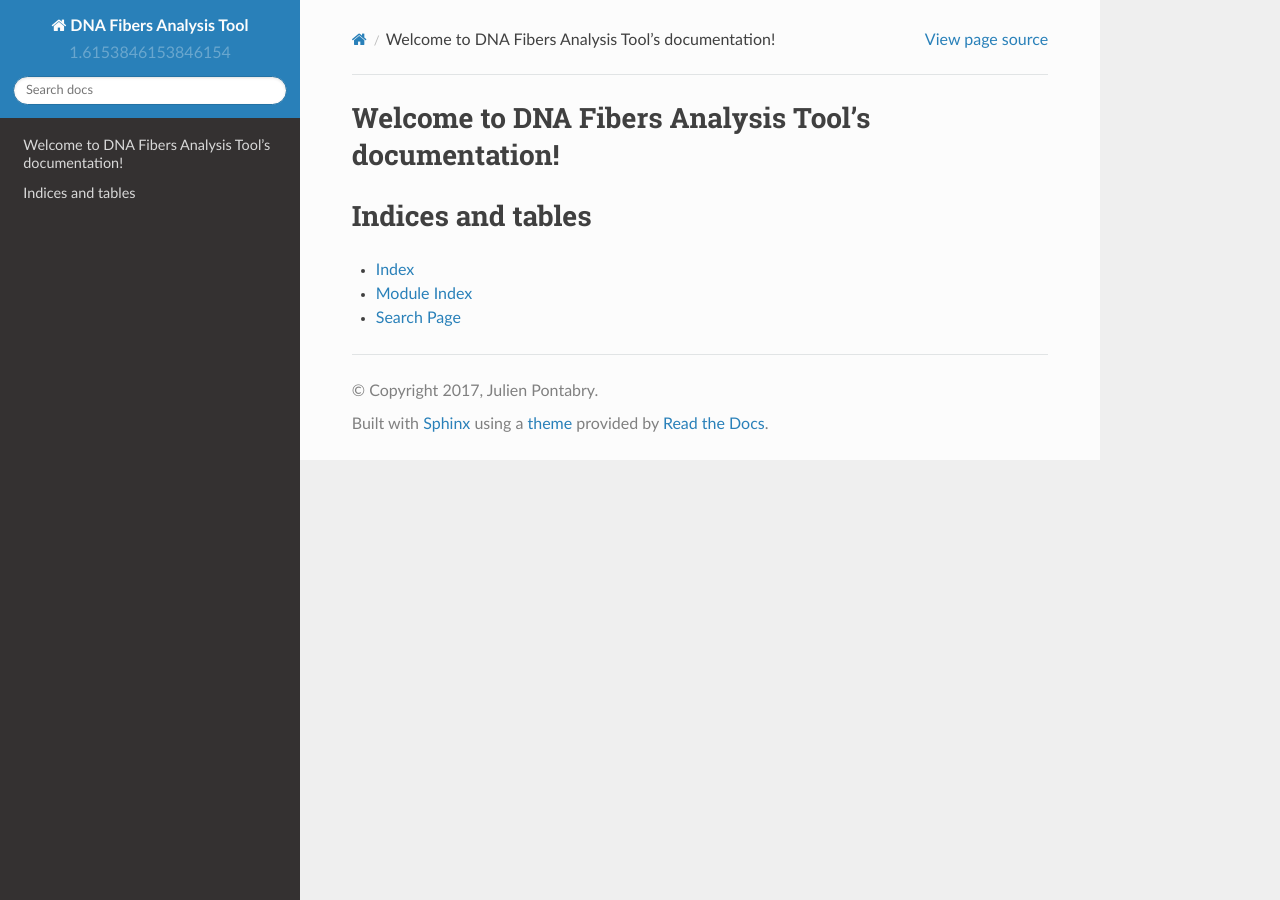
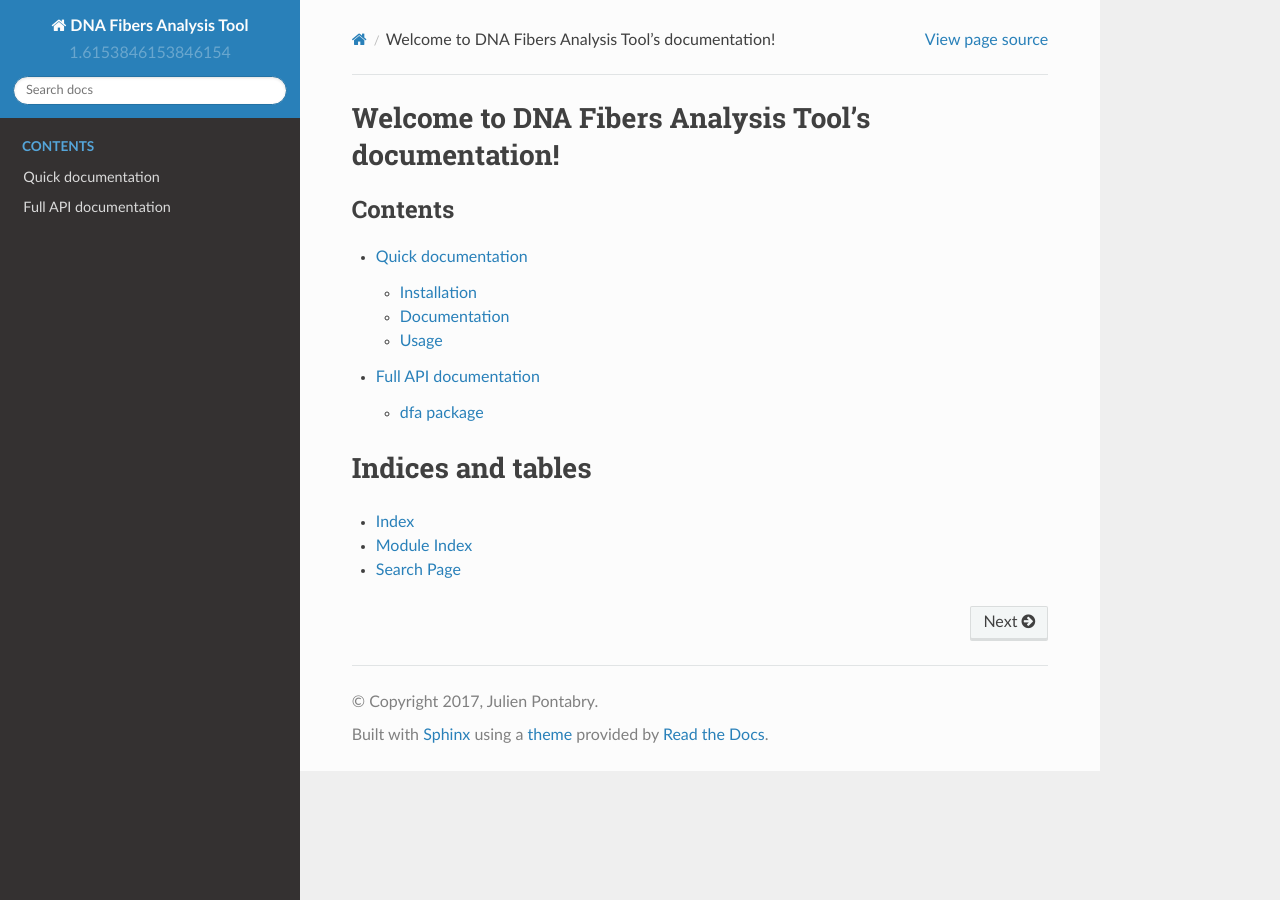
Before and after one commit to IES-HelmholtzZentrumMunchen/dna-fibers-analysis, a Sphinx documentation site: the page built from doc/source/index.rst, in a window 1280 px wide. Built offline with Sphinx 7.4.7 and the Read the Docs theme 2.0.0, drawn with Linux system fonts in a browser that asks for light colours; formulas are drawn with MathJax 3; some of the changed lines change nothing that is shown.

Commit message:
Improve documentation.

```diff
--- a/doc/source/index.rst
+++ b/doc/source/index.rst
@@ -4,16 +4,18 @@
    contain the root `toctree` directive.
 
 Welcome to DNA Fibers Analysis Tool's documentation!
-====================================================
+####################################################
 
 .. toctree::
    :maxdepth: 2
-   :caption: Contents:
+   :caption: Contents
 
+   quickdoc
+   modules
 
 
 Indices and tables
-==================
+##################
 
 * :ref:`genindex`
 * :ref:`modindex`
--- a/doc/source/modules.rst
+++ b/doc/source/modules.rst
@@ -1,5 +1,5 @@
-dfa
-===
+Full API documentation
+**********************
 
 .. toctree::
    :maxdepth: 4
--- /dev/null
+++ b/doc/source/quickdoc.rst
@@ -0,0 +1,168 @@
+Quick documentation
+*******************
+
+This python package contains useful tools for analyzing the microscopy images obtained from a DNA fibers experiment.
+
+
+Installation
+============
+
+The package is compatible with `python 3.6` and above, so please check that you have it before using.
+
+There is no automatic setup using PyPy yet, so the repository should be cloned on the local machine and the path must be added to the python path environment variable, using the following commands.
+
+.. code-block:: shell
+
+  git clone https://github.com/IES-HelmholtzZentrumMunchen/dna-fibers-analysis.git /path/on/local/machine
+  export PYTHONPATH=/path/on/local/machine:$PYTHONPATH
+
+Before use, the dependencies must be installed. It is recommended to use a virtual environment. To do so, use the following commands in the local path.
+
+.. code-block:: shell
+
+  python3.6 -m venv ./venv
+  source ./venv/bin/activate
+  pip install -r requirements.txt
+
+To be sure that everything work fine, the tests can be ran by using the following command in the local path.
+
+.. code-block:: shell
+
+  nosetests
+
+When the work is done, you can leave the virtual environment by typing ``deactivate``. Do not forget to activate the environment before using the package, using the command ``source /path/to/local/machine/venv/bin/activate``.
+
+
+Documentation
+=============
+
+The API documentation is available through Sphinx building in the doc folder, using for instance the following commands.
+
+.. code-block:: shell
+
+  cd ./doc
+  make html
+
+
+Usage
+=====
+
+The DFA module has several commands, that can be listed by typing the following in a terminal with an active environment.
+
+.. code-block:: shell
+
+  python -m dfa -h
+
+Each command has it own help that can be displayed by using similar command as the following one, that is simulating an DNA fibers image.
+
+.. code-block:: shell
+
+  python -m dfa simulate
+
+The help for each command is accessible through
+.. code-block:: shell
+
+  python -m dfa simulate -h
+
+Although this usage section is organized as a small tutorial example with simulated data, the sub-section titles help to find information about a specific question. Therefore, despite it is meant to be red sequentially, parts can be picked up when needed.
+
+
+DNA fibers image simulation
+---------------------------
+
+Let's simulate a few images to be used in the following examples. For that purpose, we will need to get the PSF file (named *sf_610nm-1.4NA-62.5nm-125nm-32.tif* and located in *doc* directory) and run the following commands.
+
+.. code-block:: shell
+
+  python -m dfa simulate ./psf_610nm-1.4NA-62.5nm-125nm-32.tif --number 10 --ij --output ./image-1.tif
+  python -m dfa simulate ./psf_610nm-1.4NA-62.5nm-125nm-32.tif --number 10 --ij --output ./image-2.tif
+  python -m dfa simulate ./psf_610nm-1.4NA-62.5nm-125nm-32.tif --number 10 --ij --output ./image-3.tif
+
+Here we feed the commands with the path to the PSF file, we set the number of fibers to generate per image to 10, we activate the compatibility with ImageJ (for ROI showing the fibers) and we set the output path. All other parameters are set to default (see simulate command help).
+
+For clarity, we put the images and the fibers paths into separate folders; for instance respectively into *images* and *fibers-truth* folders.
+
+
+Batch processing
+----------------
+
+The easiest way to process the images is to use the ``pipeline`` command, that is running the whole pipeline in batch processing on the input images. The usage is simply the following. Right now, the expected image format is *.tif*.
+
+.. code-block:: shell
+
+  python -m dfa pipeline ./images .
+
+The first and the second parameters are respectively the input (the images) and the output path (here we set the output as the current directory). Once the command starts, it shows progress bars that helps tracking the progress state.
+
+With the default parameters, the output is only one file sumaryzing all the fibers, patterns and lengths in *./analysis/detailed_analysis.csv*. However, it is possible to save intermediate files, such as the detected fibers or the unfolded fibers, using ``--save...`` flags. It is also possible to save every intermediate file by using the flag ``--save-all``.
+
+The command also allows to control the algorithm, for instance by setting the sensitivity (``--intensity-sensitivity``), the reconstruction extent (``--reconstruction-extent``) or the pixel size (``--pixel-size``). Please refer to the command help (``-h`` or ``--help``) for a complete list of options.
+
+
+Quantifying
+-----------
+
+When images are processed and at least a detailed analysis output file is generated, quantification can be performed with the following command.
+
+.. code-block:: shell
+
+  python -m dfa quantify ./analysis/detailed_analysis.csv --output ./analysis/example
+
+Three files containing the quantifications are outputed: the fork rate, the fork speed and the fiber patterns. The ``--output`` option allows to specify the path and the prefix of the output files (here *./analysis* is the path and *example* is the prefix).
+
+
+Masking
+-------
+
+When the interesting part of a huge image is located in a small area or some parts of the image are not usable (in case of overlapping of fibers or in the presence of dust for instance), using masks is a good practice.
+
+The masks must be created with any image editor. They are simply images with non-zero pixels defining valid areas. To make them, it is possible to use ImageJ by drawing a region of interest, then using the tool *Create Mask* and finally saving them to a directory with the identical image name and the suffix *_mask*, e.g. *<image name>_mask.tif*.
+
+Assuming that we did so for all the images and we put the masks in the folder *./masks*, running the pipeline with the masks is simply done by typing the following command.
+
+.. code-block:: shell
+
+  python -m dfa pipeline ./images . --masks ./masks
+
+Only the regions inside the masks will be then processed. Also, you will notice that the processing is much faster.
+
+
+Interacting and correcting
+--------------------------
+
+Sometimes, the process does not work exactly as expected, for instance when a fiber is missed or not properly labelled. Therefore, it is a good practice to do the steps separately: fibers detection, fibers extraction and patterns analysis.
+
+For that purpose, there are three dedicated commands. The first one is the fibers detection command, for which an example is written below.
+
+.. code-block:: shell
+
+  mkdir ./fibers
+  python -m dfa detect ./images --mask ./masks --output ./fibers --ij
+
+This command outputs two files per image: an overlay of the detected fibers on the images and a zip file containing the fibers files. When using the option ``--ij``, it outputs ImageJ-compatible files that can be loaded into ImageJ as regions of interest.
+
+After this step, it is possible to interact with the output to correct it. This is achieved by loading the ImageJ fibers into ImageJ, by removing, moving or adding fibers and by saving the modified set of fibers to the disk and overwriting the old set. To save the modified fibers with ImageJ, on the *ROI Manager*, click on *More >>* and *Save...*, then select the file you just loaded from the drive.
+
+The second dedicated command is the fibers extraction command, which usage is the following.
+
+.. code-block:: shell
+
+  mkdir ./profiles
+  python -m dfa extract ./images ./fibers --output ./profiles
+
+Two files per fiber are outputed: the profiles (*csv* files) and the quickviews (*png* files). Note that using the ``--group-fibers`` option will group the profiles per image. This command accepts also the ``--pixel-size`` options that is used to set the image calibration.
+
+The last command to use in the pipeline is the patterns analysis one, for which an example is shown below.
+
+.. code-block:: shell
+
+  python -m dfa analyze ./profiles --output ./analysis.csv
+
+When the progress bar displayed by the command reaches the end, the
+output file of the analysis is written at the location indicated by the option ``--output``. This command also accepts options for controlling the regularization of the patterns detection algorithm (see the help).
+
+
+Utilities
+---------
+
+In addition with the ``simulate`` command, there are two other utility commands: one for comparing the results obtained by the algorithm to a ground-truth and one for creating and packing a dataset. Usage information can be found in the help of each command.
```
